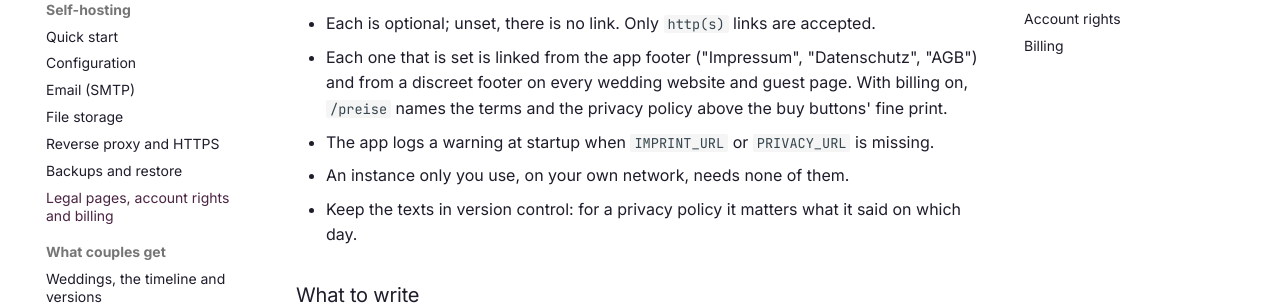
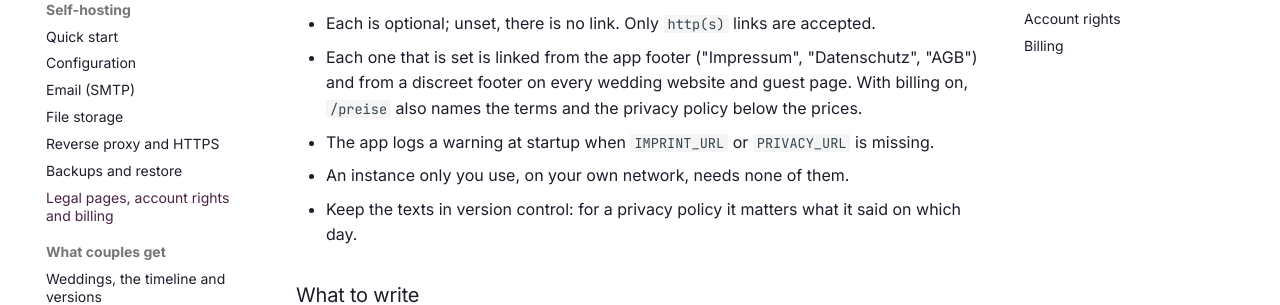
Before and after one commit to Traureise/traureise, an MkDocs documentation site: the page built from docs/legal-and-billing.md, in a window 1280 px wide and 900 px high, scrolled down 328 px. Shown: the part 162-467 px from the top of the window. Built offline with MkDocs 1.6.1 and Material for MkDocs 9.7.7, drawn with Linux system fonts in a browser that asks for light colours; plug-ins that fetch from the network failed and are left out.

Commit message:
TRAUREISE #19: Docs wording for the terms on /preise
Co-Authored-By: Claude Opus 5.5 <noreply@anthropic.com>
Claude-Session: https://claude.ai/code/session_014ZE6DqMAbWp8orkJhLJvci

```diff
--- a/docs/legal-and-billing.md
+++ b/docs/legal-and-billing.md
@@ -18,8 +18,8 @@ services:
 
 - Each is optional; unset, there is no link. Only `http(s)` links are accepted.
 - Each one that is set is linked from the app footer ("Impressum", "Datenschutz", "AGB") and from a discreet
-  footer on every wedding website and guest page. With billing on, `/preise` names the terms and the privacy
-  policy above the buy buttons' fine print.
+  footer on every wedding website and guest page. With billing on, `/preise` also names the terms and the
+  privacy policy below the prices.
 - The app logs a warning at startup when `IMPRINT_URL` or `PRIVACY_URL` is missing.
 - An instance only you use, on your own network, needs none of them.
 - Keep the texts in version control: for a privacy policy it matters what it said on which day.
```
